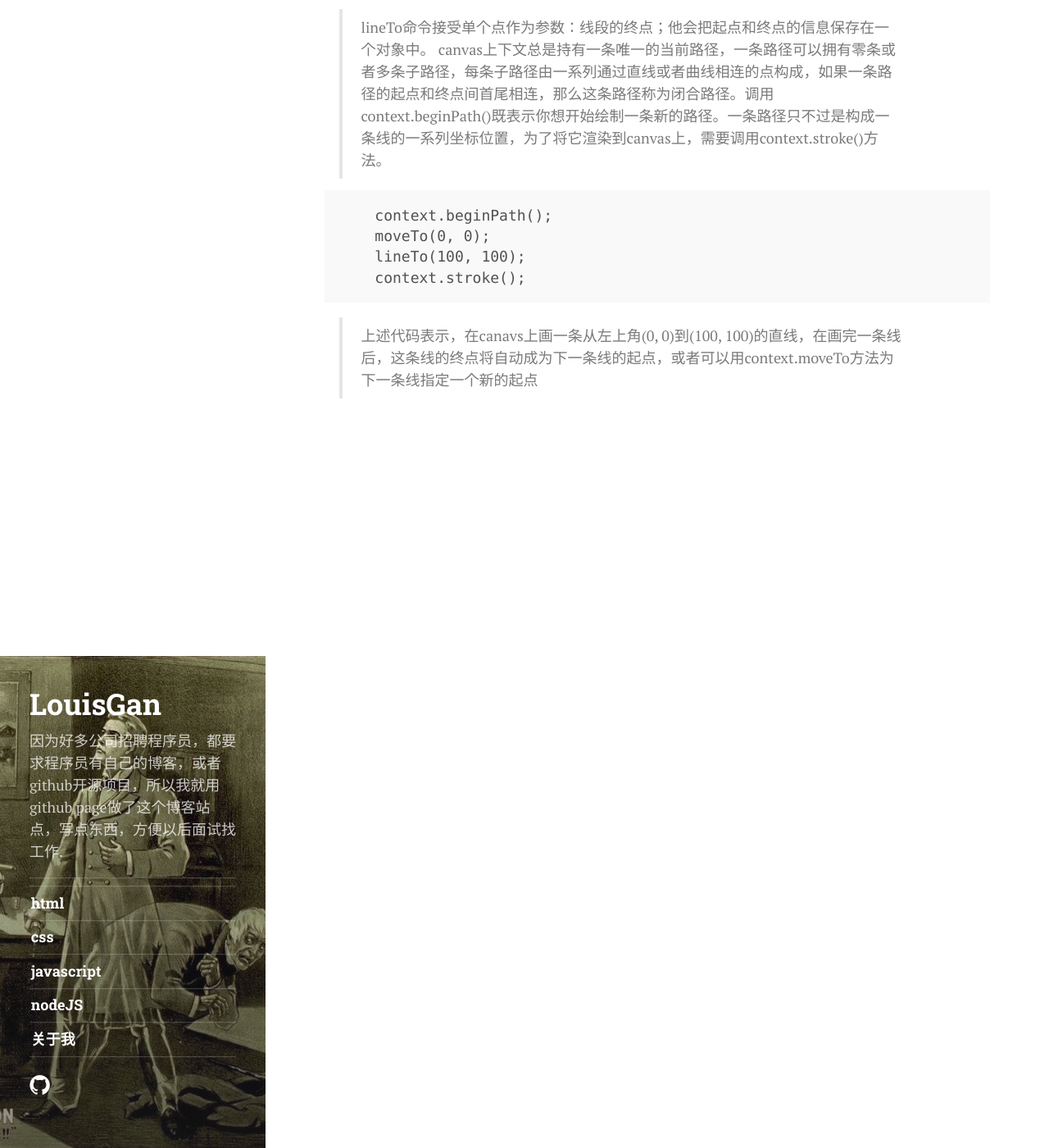
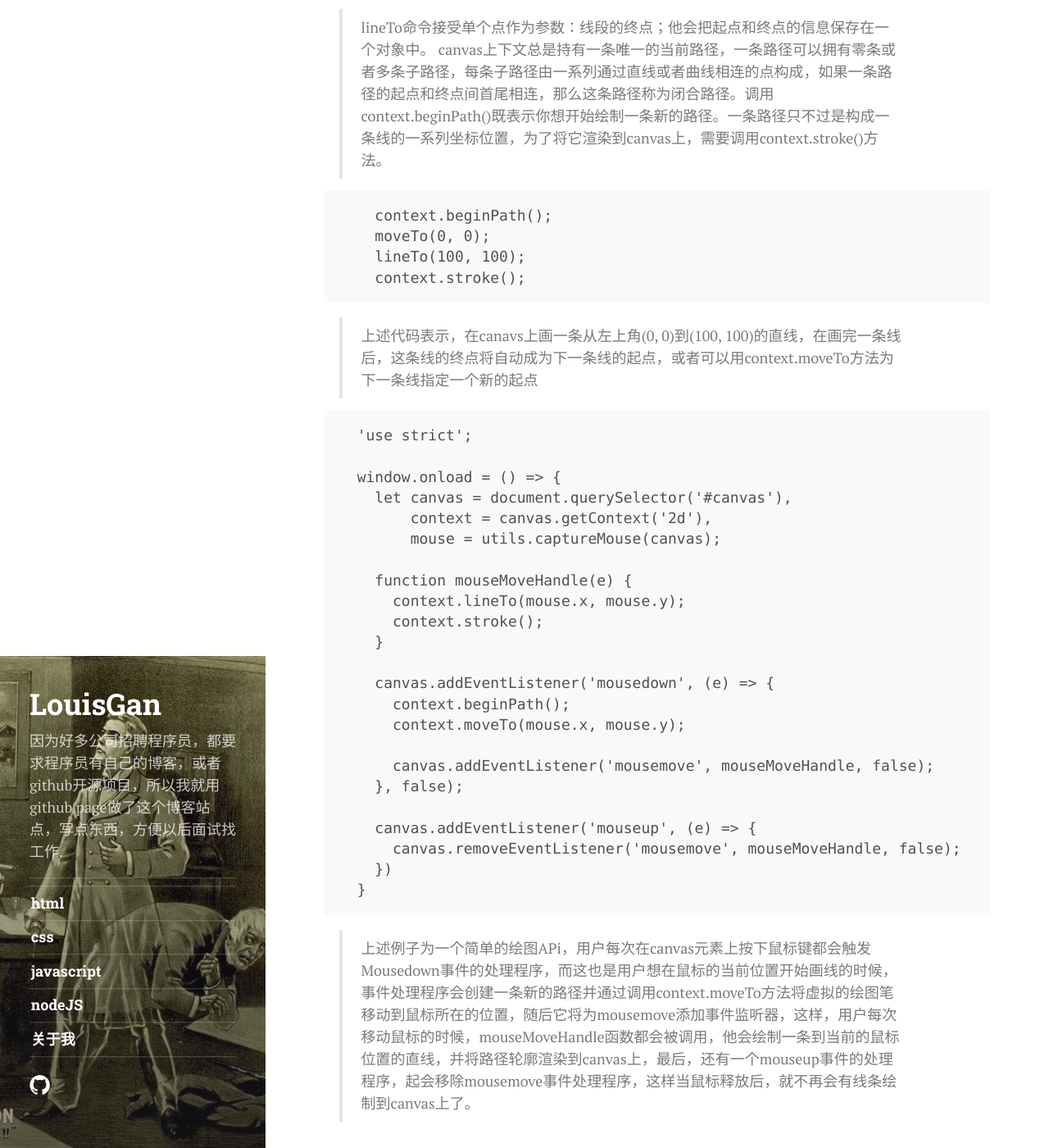
Before and after one commit to ganpeng/ganpeng.github.io, a Jekyll site: the page built from _posts/2015-11-20-canvas-learn14.md, in a window 1280 px wide and 1400 px high, scrolled down 1255 px. Shown: the whole window at 82% size. Built offline with Jekyll 4.4.1, drawn with Linux system fonts in a browser that asks for light colours; nearby versions of some CDN libraries; some web fonts are replaced.

Commit message:
lineToandmoveTo

```diff
--- a/_posts/2015-11-20-canvas-learn14.md
+++ b/_posts/2015-11-20-canvas-learn14.md
@@ -46,3 +46,31 @@ tags: [javascript]
 </pre>
 
 > 上述代码表示，在canavs上画一条从左上角(0, 0)到(100, 100)的直线，在画完一条线后，这条线的终点将自动成为下一条线的起点，或者可以用context.moveTo方法为下一条线指定一个新的起点
+
+<pre>
+  'use strict';
+
+  window.onload = () => {
+    let canvas = document.querySelector('#canvas'),
+        context = canvas.getContext('2d'),
+        mouse = utils.captureMouse(canvas);
+
+    function mouseMoveHandle(e) {
+      context.lineTo(mouse.x, mouse.y);
+      context.stroke();
+    }
+
+    canvas.addEventListener('mousedown', (e) => {
+      context.beginPath();
+      context.moveTo(mouse.x, mouse.y);
+
+      canvas.addEventListener('mousemove', mouseMoveHandle, false);
+    }, false);
+
+    canvas.addEventListener('mouseup', (e) => {
+      canvas.removeEventListener('mousemove', mouseMoveHandle, false);
+    })
+  }
+</pre>
+
+> 上述例子为一个简单的绘图APi，用户每次在canvas元素上按下鼠标键都会触发Mousedown事件的处理程序，而这也是用户想在鼠标的当前位置开始画线的时候，事件处理程序会创建一条新的路径并通过调用context.moveTo方法将虚拟的绘图笔移动到鼠标所在的位置，随后它将为mousemove添加事件监听器，这样，用户每次移动鼠标的时候，mouseMoveHandle函数都会被调用，他会绘制一条到当前的鼠标位置的直线，并将路径轮廓渲染到canvas上，最后，还有一个mouseup事件的处理程序，起会移除mousemove事件处理程序，这样当鼠标释放后，就不再会有线条绘制到canvas上了。
```
